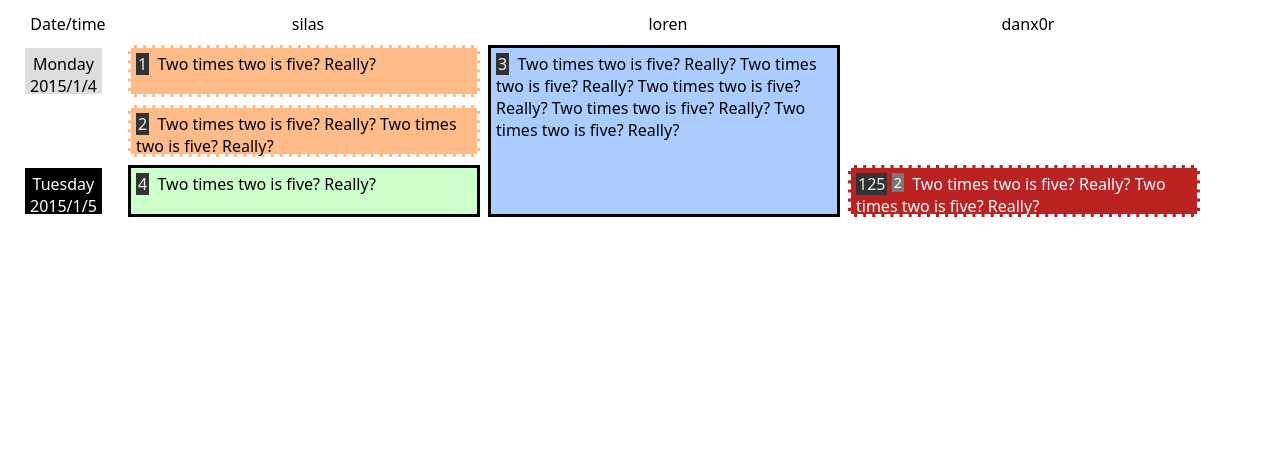
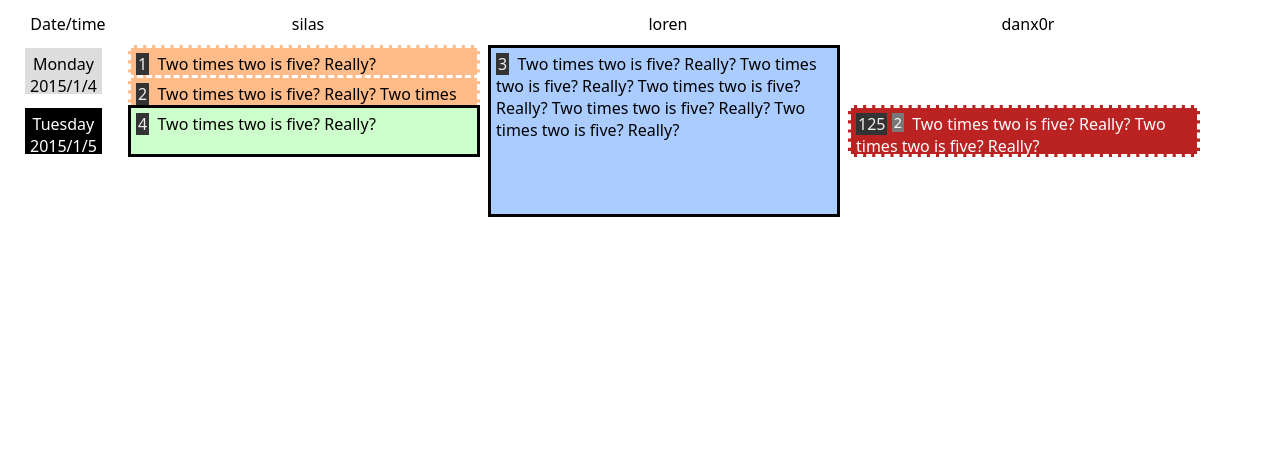
Before and after one commit to danx0r/gittrack, a Django app: template gittrack/templates/index.html in a window 1280 px wide. Shown: the top 457 px of the page. Run offline with Django 3.2, Linux system fonts and the light colour scheme; the template is opened without the code that fills it, so the values that code supplies are empty.

Commit message:
full monte

```diff
--- a/gittrack/templates/index.html
+++ b/gittrack/templates/index.html
@@ -11,13 +11,13 @@
                     Date/time
                 </div>
                 <div style="background-color:;position:relative">
-                    <div style="height:46px;background-color:#ddd;border:solid;border-color:white;position:absolute;top:0px;left:14px">
+                    <div class="card" vp="0" style="height:46px;background-color:#ddd;border:solid;border-color:white;position:absolute;top:0px;left:14px">
                         <div style="padding:5px;text-align:center">
                             Monday<br/>
                             2015/1/4
                         </div>
                     </div>
-                    <div style="height:46px;background-color:black;color:white;border:solid;border-color:white;position:absolute;top:120px;left:14px">
+                    <div class="card" vp="1" style="height:46px;background-color:black;color:white;border:solid;border-color:white;position:absolute;top:120px;left:14px">
                         <div style="padding:5px;text-align:center">
                             Tuesday<br/>
                             2015/1/5
@@ -30,7 +30,7 @@
                     silas
                 </div>
                 <div style="position:relative;background-color: green">
-                    <div style="width:96%;height:46px;background-color:#fb8;border:dashed;border-color:white;position:absolute;top:0px">
+                    <div class="card" vp="0" style="width:96%;height:46px;background-color:#fb8;border:dashed;border-color:white;position:absolute;top:0px">
                         <div style="padding:5px">
                             <div style="background-color:#333;color:#eee;padding: 0 2px 0 2px; float:left">
                                 1
@@ -39,7 +39,7 @@
                             Two times two is five? Really?
                         </div>
                     </div>
-                    <div class="card" vp="1" style="width:96%;height:46px;background-color:#fb8;border:dashed;border-color:white;position:absolute;top:60px">
+                    <div class="card" vp="0.5" style="width:96%;height:46px;background-color:#fb8;border:dashed;border-color:white;position:absolute;top:60px">
                         <div style="padding:5px">
                             <div style="background-color:#333;color:#eee;padding: 0 2px 0 2px; float:left">
                                 2
@@ -49,7 +49,7 @@
                             Two times two is five? Really?
                         </div>
                     </div>
-                    <div style="width:96%;height:46px;background-color:#cfc;border:solid;position:absolute;top:120px">
+                    <div class="card" vp="1" style="width:96%;height:46px;background-color:#cfc;border:solid;position:absolute;top:120px">
                         <div style="padding:5px">
                             <div style="background-color:#333;color:#eee;padding: 0 2px 0 2px; float:left">
                                 4
@@ -66,7 +66,7 @@
                     loren
                 </div>
                 <div style="position:relative;background-color: green;">
-                    <div style="width:96%;height:166px;background-color:#acf;border:solid;position:absolute;top:0px">
+                    <div class="card" vp="0" style="width:96%;height:166px;background-color:#acf;border:solid;position:absolute;top:0px">
                         <div style="padding:5px">
                             <div style="background-color:#333;color:#eee;padding: 0 2px 0 2px; float:left">
                                 3
@@ -86,7 +86,7 @@
                     danx0r
                 </div>
                 <div style="position:relative;background-color: green;">
-                    <div class="card" vp="2" style="width:96%;height:46px;background-color:#b22;border:dashed;border-color:white;position:absolute;top:120px">
+                    <div class="card" vp="1" style="width:96%;height:46px;background-color:#b22;border:dashed;border-color:white;position:absolute;top:120px">
                         <div style="padding:5px;color:white">
                             <div style="background-color:#333;color:#eee;padding: 0 2px 0 2px; float:left">
                                 125
@@ -120,6 +120,7 @@
                     el.style.top = "" + (vp*mul+"px");
                 }
             }
+            test(1);
         </script>
     </body>
 </html>
```
